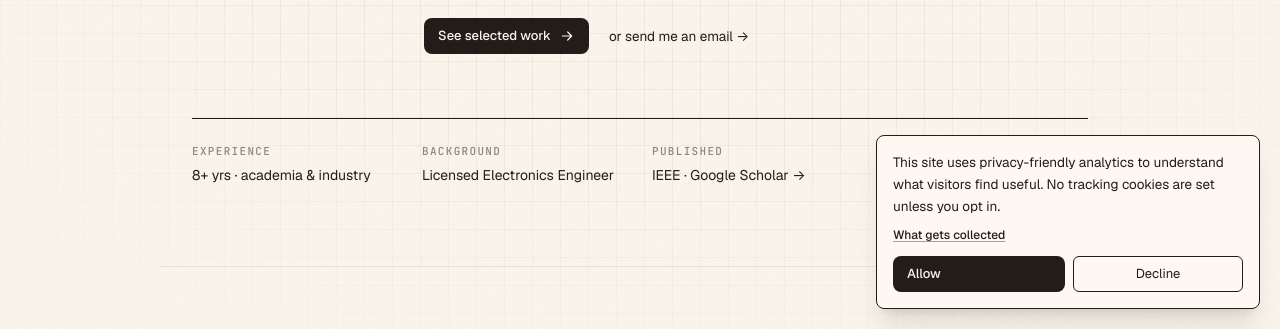
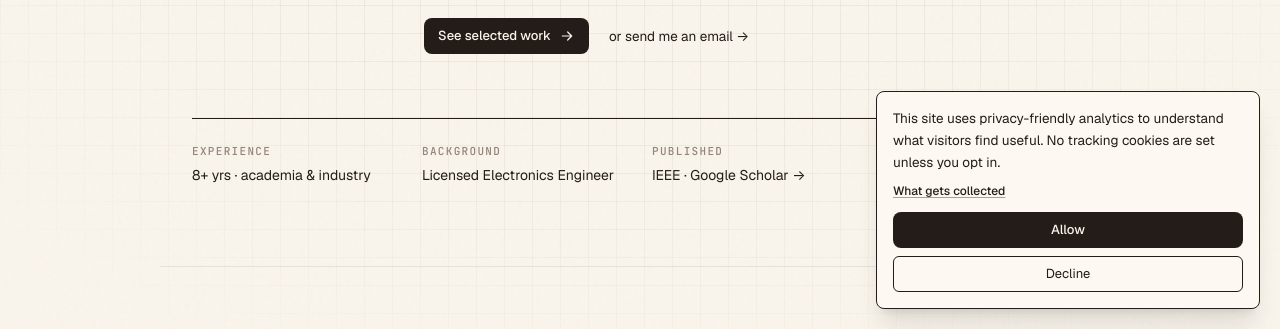
Before and after one commit to sclauguico/portfolio, an Astro site: page / in a window 1280 px wide. Shown: the part 471-800 px from the top of the page. Built offline with nearby package versions, Linux system fonts and the light colour scheme; Astro itself is replaced by a stand-in of ours; no server answers.

Commit message:
MODIFY: stack consent toast buttons + add privacy link to footer

```diff
--- a/src/components/ConsentToast.astro
+++ b/src/components/ConsentToast.astro
@@ -18,15 +18,15 @@
         class="font-medium text-ink underline decoration-ink/40 underline-offset-2 hover:decoration-ink transition"
       >What gets collected</a>
     </p>
-    <div class="mt-3 flex items-center gap-2">
+    <div class="mt-3 flex flex-col items-stretch gap-2">
       <button
         type="button"
-        class="btn-primary flex-1"
+        class="btn-primary w-full justify-center"
         data-consent-allow
       >Allow</button>
       <button
         type="button"
-        class="flex-1 h-9 px-3 rounded-md border border-border text-[13px] text-ink hover:bg-ink/5 transition"
+        class="w-full h-9 px-3 rounded-md border border-border text-[13px] text-ink hover:bg-ink/5 transition"
         data-consent-decline
       >Decline</button>
     </div>
--- a/src/layouts/Base.astro
+++ b/src/layouts/Base.astro
@@ -131,6 +131,8 @@ const {
       >
         <p>© {new Date().getFullYear()} Sandy Lauguico. All rights reserved.</p>
         <p class="font-mono text-[11px] tracking-widest uppercase">
+          <a href="/privacy" class="link-underline hover:text-ink">privacy</a>
+          <span class="mx-2 opacity-40">·</span>
           <a href="/og/" class="link-underline hover:text-ink">v1 archive</a>
           <span class="mx-2 opacity-40">·</span>
           <a
```
